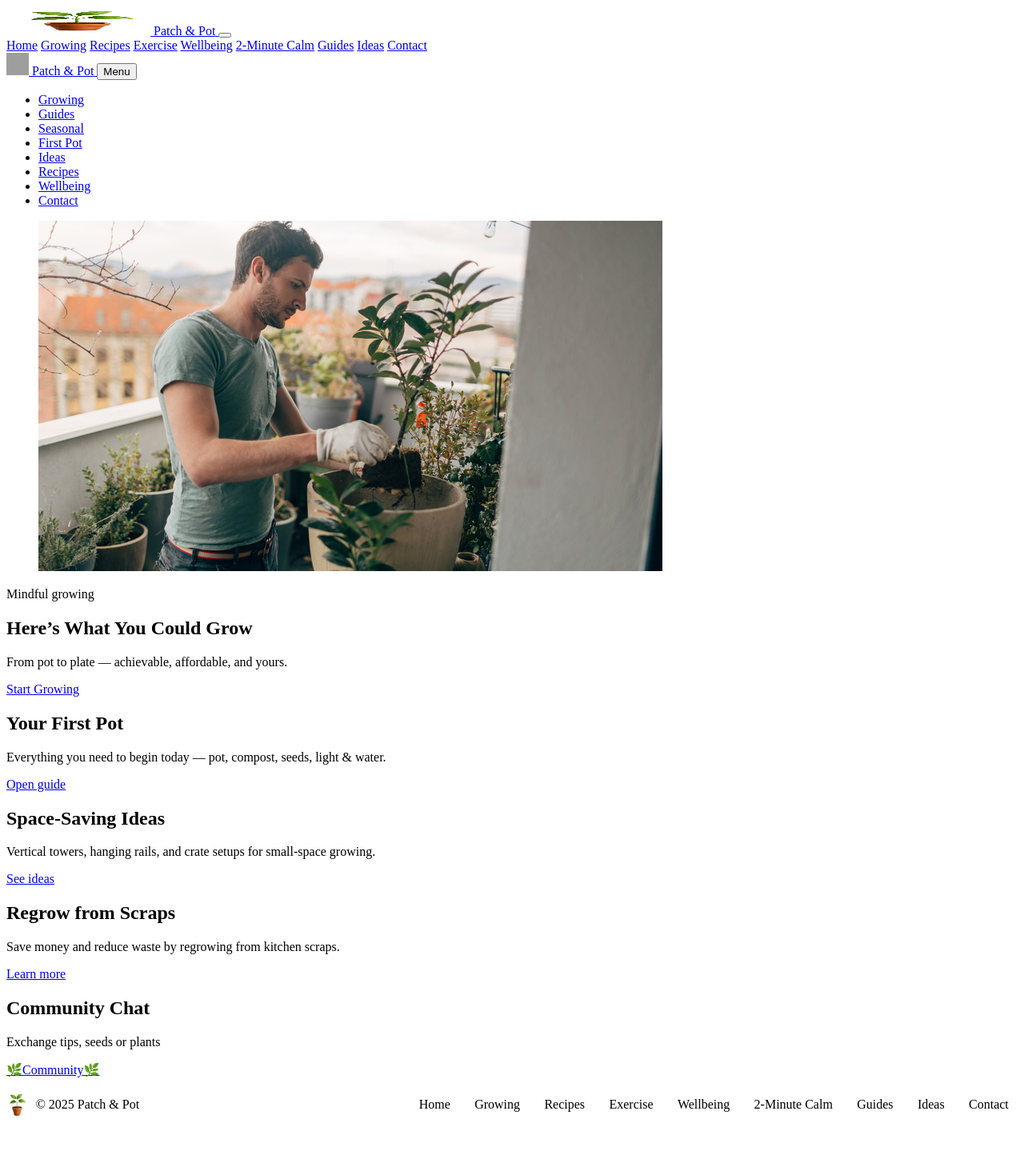
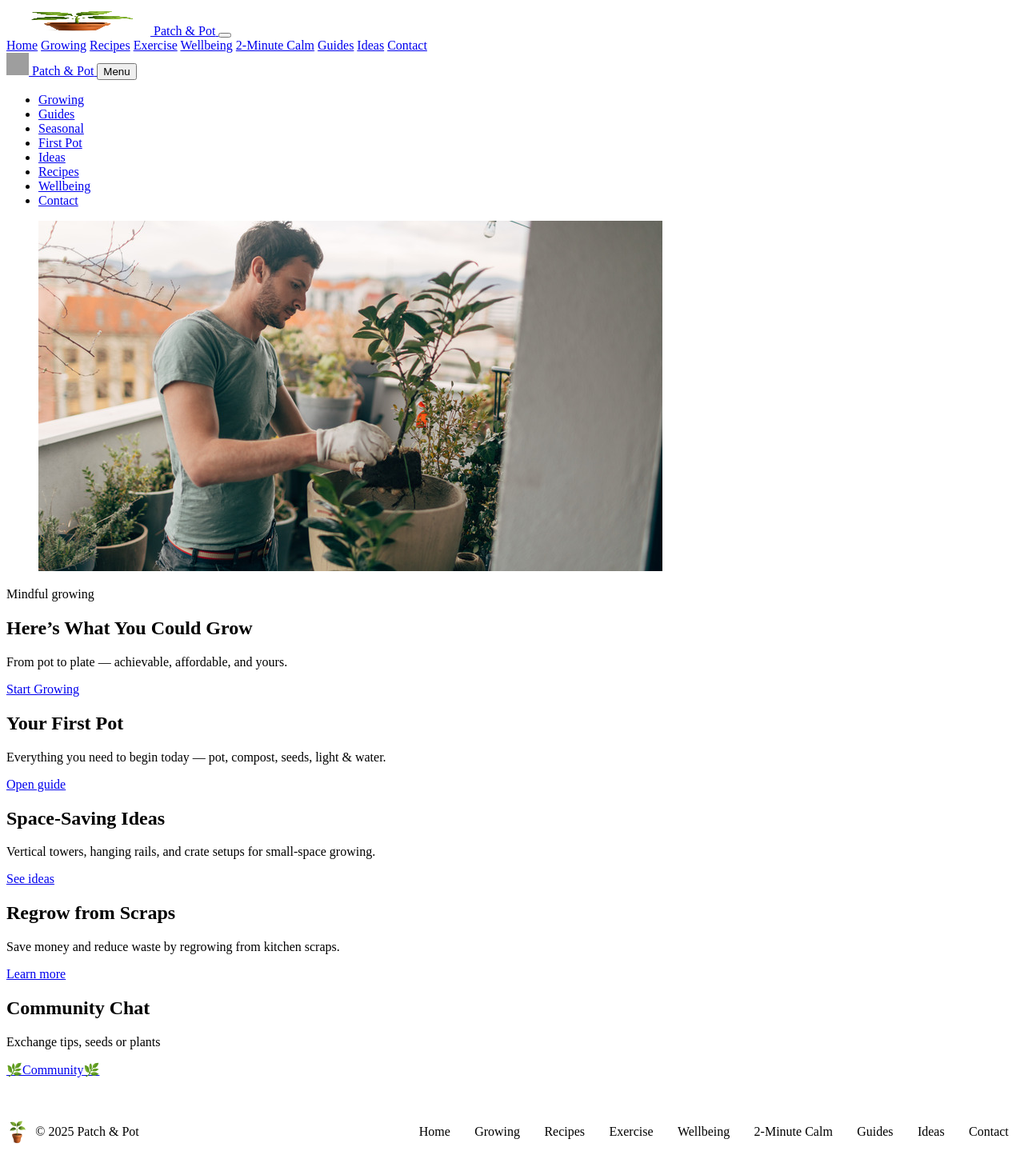
Before and after one commit to grantfitfuel/patchandpot, a Jekyll site: the page built from sites/index.html, in a window 1280 px wide. Shown: the whole page at 80% size. Built offline with Jekyll 4.4.1, drawn with Linux system fonts in a browser that asks for light colours; before the commit the page ends 1423 px from its top, so only the background shows below that; grey boxes are pictures that could not be loaded.

Commit message:
Update footer.html

```diff
--- a/sites/_includes/footer.html
+++ b/sites/_includes/footer.html
@@ -23,13 +23,39 @@
 </footer>
 
 <style>
-  /* Footer styling kept local to avoid global clashes */
-  .site-footer{border-top:1px solid var(--stroke);background:var(--glass)}
-  .footer-inner{display:flex;gap:14px;align-items:center;justify-content:space-between;padding:14px 0;flex-wrap:wrap}
-  .footer-brand{display:flex;align-items:center;gap:10px}
-  .footer-icon{height:40px;width:auto;opacity:.95}
-  .footer-copy{margin:0;color:var(--muted)}
-  .footer-nav{display:flex;flex-wrap:wrap;gap:.5rem}
-  .footer-nav a{color:var(--ink);text-decoration:none;border:1px solid var(--stroke);border-radius:999px;padding:.35rem .7rem;background:rgba(255,255,255,.05)}
-  .footer-nav a:hover{text-decoration:underline}
+.site-footer {
+  border-top:1px solid var(--stroke);
+  background:var(--glass);
+  margin-top:2rem;
+  padding:1rem 0;
+}
+.footer-inner {
+  display:flex;
+  justify-content:space-between;
+  align-items:center;
+  flex-wrap:wrap;
+  gap:1rem;
+}
+.footer-brand {
+  display:flex;
+  align-items:center;
+  gap:.6rem;
+}
+.footer-icon { height:40px; width:auto; opacity:.95 }
+.footer-copy { margin:0; color:var(--muted); }
+
+.footer-nav {
+  display:flex;
+  flex-wrap:wrap;
+  gap:.5rem;
+}
+.footer-nav a {
+  text-decoration:none;
+  color:var(--ink);
+  padding:.35rem .7rem;
+  border-radius:999px;
+  background:rgba(255,255,255,.05);
+  border:1px solid var(--stroke);
+}
+.footer-nav a:hover { text-decoration:underline; }
 </style>
```
